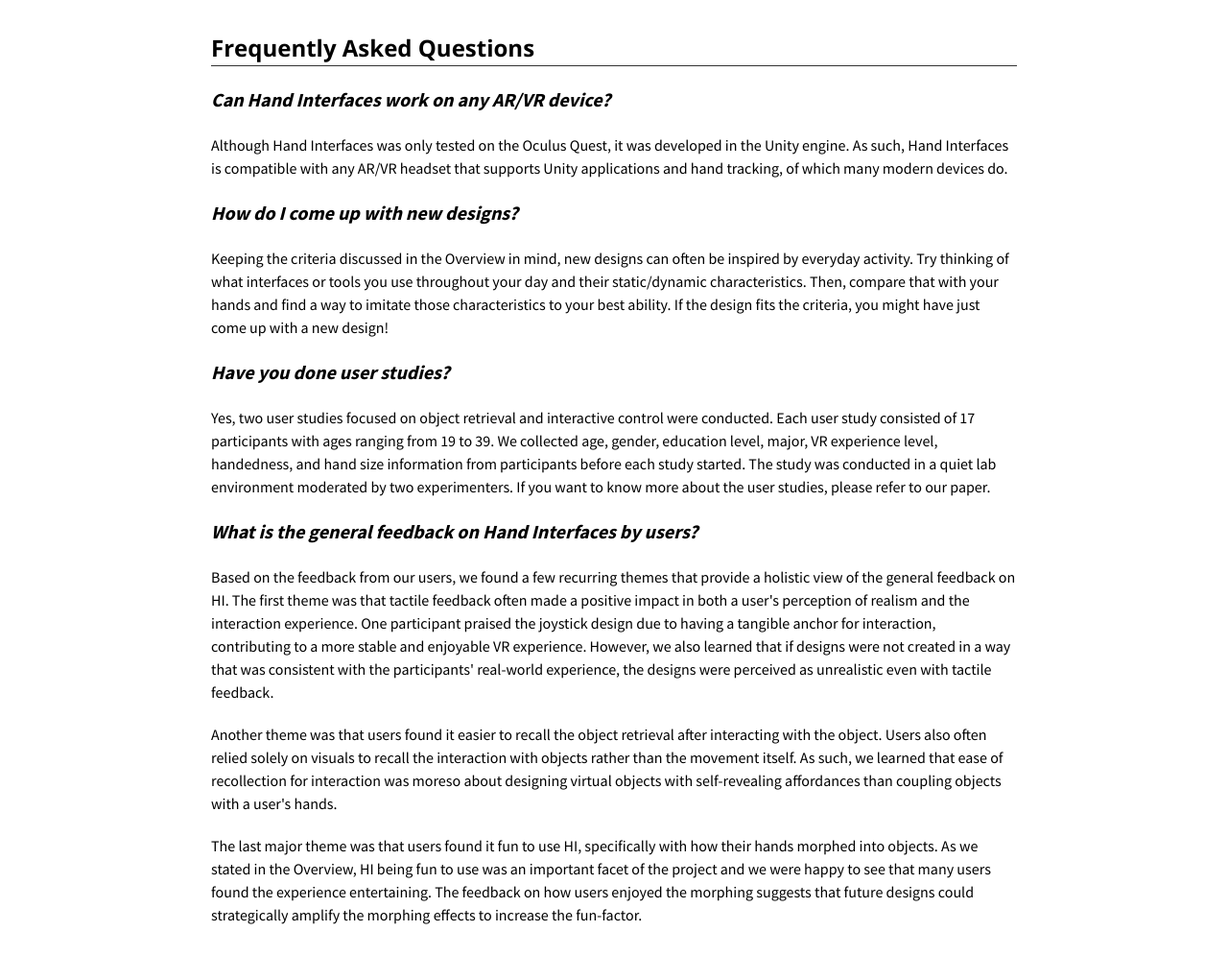
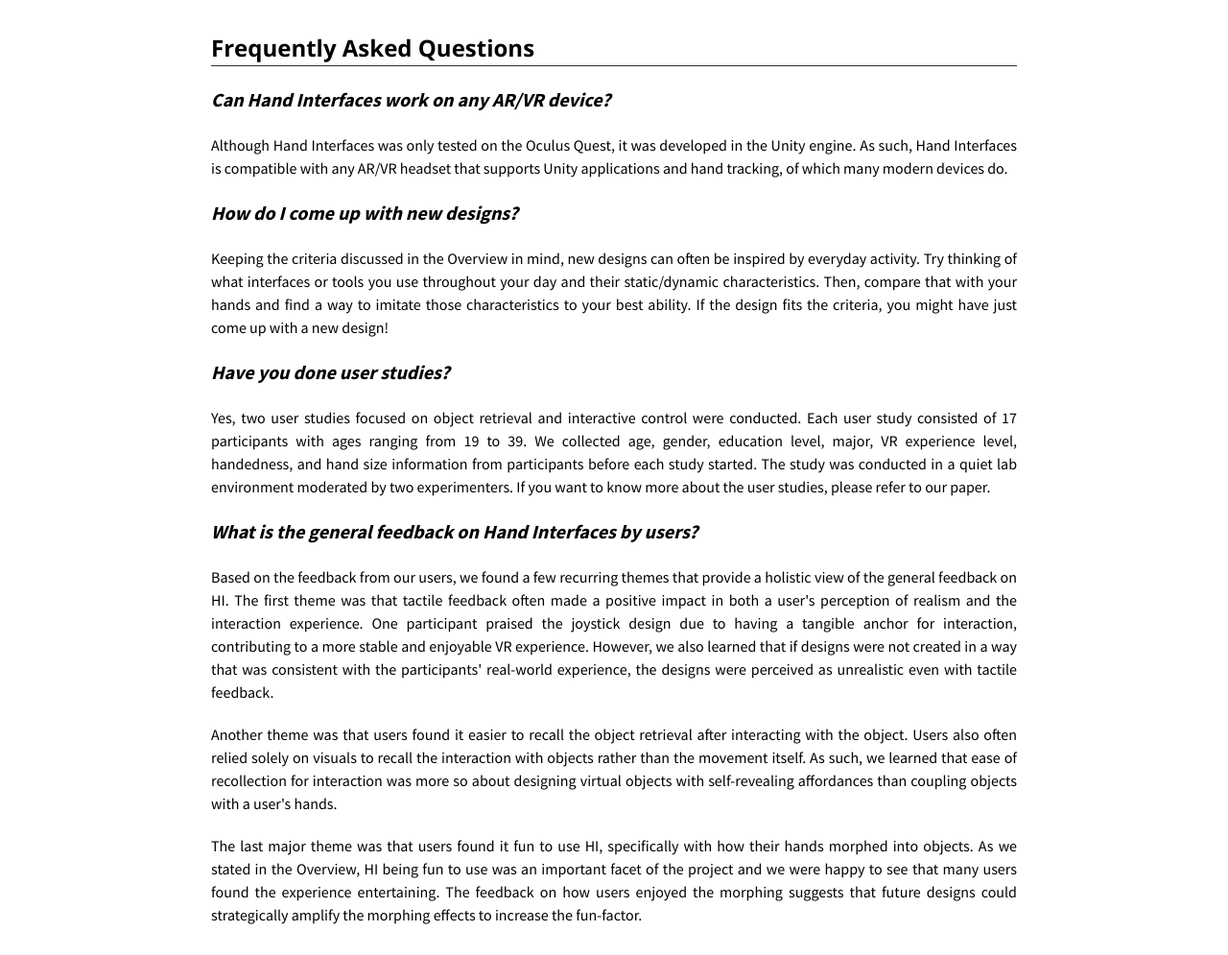
Before and after one commit to a-chen711/HI-Website, a plain HTML site: page qna.html in a window 1280 px wide. Shown: the part 64-1059 px from the top of the page at 96% size. Drawn offline with nearby package versions, Linux system fonts and the light colour scheme.

```diff
--- a/css/frame.css
+++ b/css/frame.css
@@ -274,6 +274,8 @@ hr {
 .text {
   margin: 10px 0 10px 0;
   padding: 0;
+  text-align: justify;
+  text-justify: inter-word;
 }
 
 .text-large-margin {
--- a/qna.html
+++ b/qna.html
@@ -87,7 +87,7 @@
             <p class = "text">
               Another theme was that users found it easier to recall the object retrieval after interacting with the object. Users also often relied solely
               on visuals to recall the interaction with objects rather than the movement itself. As such, we learned that ease of recollection for interaction
-              was moreso about designing virtual objects with self-revealing affordances than coupling objects with a user's hands.
+              was more so about designing virtual objects with self-revealing affordances than coupling objects with a user's hands.
             </p>
             <p class = "text">
               The last major theme was that users found it fun to use HI, specifically with how their hands morphed into objects. As we stated in the Overview,
```
Also changed, not shown: Template Files/canvas.html (renamed from canvas.html), Template Files/embedding.html (renamed from embedding.html), Template Files/empty.html (renamed from empty.html), Template Files/widgets.html (renamed from widgets.html).
